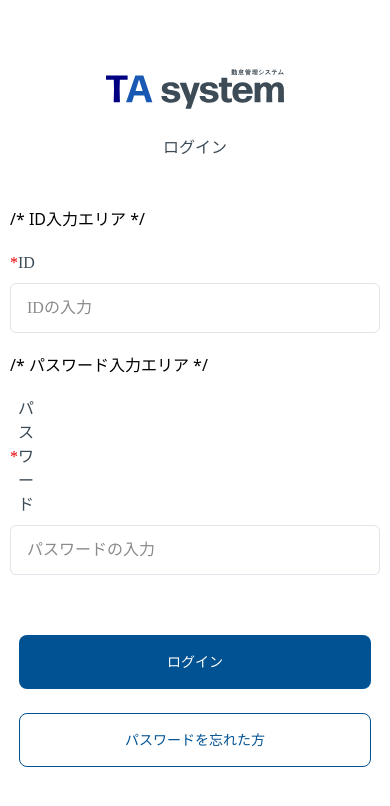
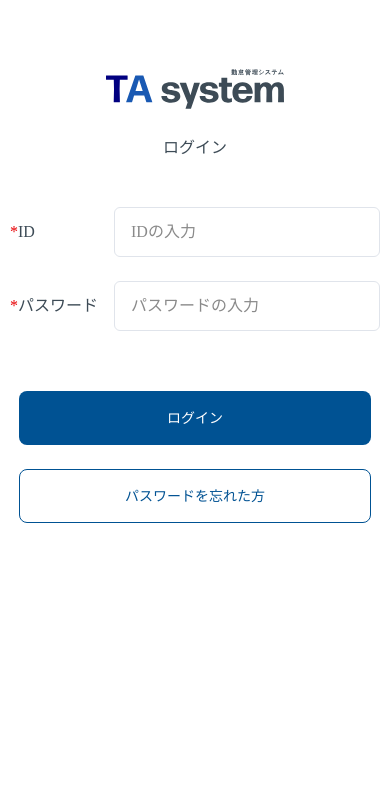
Before and after one commit to kayuiwa/TA-system, a React (Vite) app: page / in a window 390 px wide. Shown: the top 806 px of the page. Built offline with nearby package versions, Linux system fonts and the light colour scheme; the HTML template or start-up script is replaced by a standard one; a web font is replaced by a local one.

Commit message:
Restore horizontal form layout with min-w-0 fix

```diff
--- a/src/App.tsx
+++ b/src/App.tsx
@@ -509,35 +509,33 @@ function LoginScreen({ onLogin }: { onLogin: () => void }) {
             ログイン
           </p>
         </div>
-        <div className="flex flex-col gap-[20px] w-full box-border">
-          /* ID入力エリア */
-          <div className="flex flex-col sm:flex-row sm:items-center gap-[8px] sm:gap-[16px] w-full">
+        <div className="flex flex-col gap-[24px] items-start w-full">
+  <div className="flex gap-[16px] items-center w-full">
     <div className="flex items-center text-[16px] shrink-0" style={{ fontFamily: "'Noto Sans JP:Regular'" }}>
       <span className="text-[#e80004] w-[8px]">*</span>
-              <span className="text-[#3d4b56] w-[8px] sm:w-[80px]">ID</span>
+      <span className="text-[#3d4b56] w-[80px]">ID</span>
     </div>
     <input
       type="text"
       value={id}
       onChange={(e) => setId(e.target.value)}
       placeholder="IDの入力"
-              className="bg-white border border-[#e0e4eb] rounded-[6px] w-full sm:flex-1 px-[16px] py-[12px] text-[16px] text-[#3d4b56] placeholder-[#8a8a8a] min-w-0 box-border"
+      className="bg-white border border-[#e0e4eb] rounded-[6px] flex-1 min-w-0 px-[16px] py-[12px] text-[16px] text-[#3d4b56] placeholder-[#8a8a8a]"
       style={{ fontFamily: "'Noto Sans JP:Regular'" }}
     />
   </div>
 
-          /* パスワード入力エリア */
-          <div className="flex flex-col sm:flex-row sm:items-center gap-[8px] sm:gap-[16px] w-full">
+  <div className="flex gap-[16px] items-center w-full">
     <div className="flex items-center text-[16px] shrink-0" style={{ fontFamily: "'Noto Sans JP:Regular'" }}>
       <span className="text-[#e80004] w-[8px]">*</span>
-              <span className="text-[#3d4b56] w-[8px] sm:w-[80px]">パスワード</span>
+      <span className="text-[#3d4b56] w-[80px]">パスワード</span>
     </div>
     <input
       type="password"
       value={password}
       onChange={(e) => setPassword(e.target.value)}
       placeholder="パスワードの入力"
-              className="bg-white border border-[#e0e4eb] rounded-[6px] w-full sm:flex-1 px-[16px] py-[12px] text-[16px] text-[#3d4b56] placeholder-[#8a8a8a] min-w-0 box-border"
+      className="bg-white border border-[#e0e4eb] rounded-[6px] flex-1 min-w-0 px-[16px] py-[12px] text-[16px] text-[#3d4b56] placeholder-[#8a8a8a]"
       style={{ fontFamily: "'Noto Sans JP:Regular'" }}
     />
   </div>
```
Lines whose indentation alone changed are shown as unchanged.
